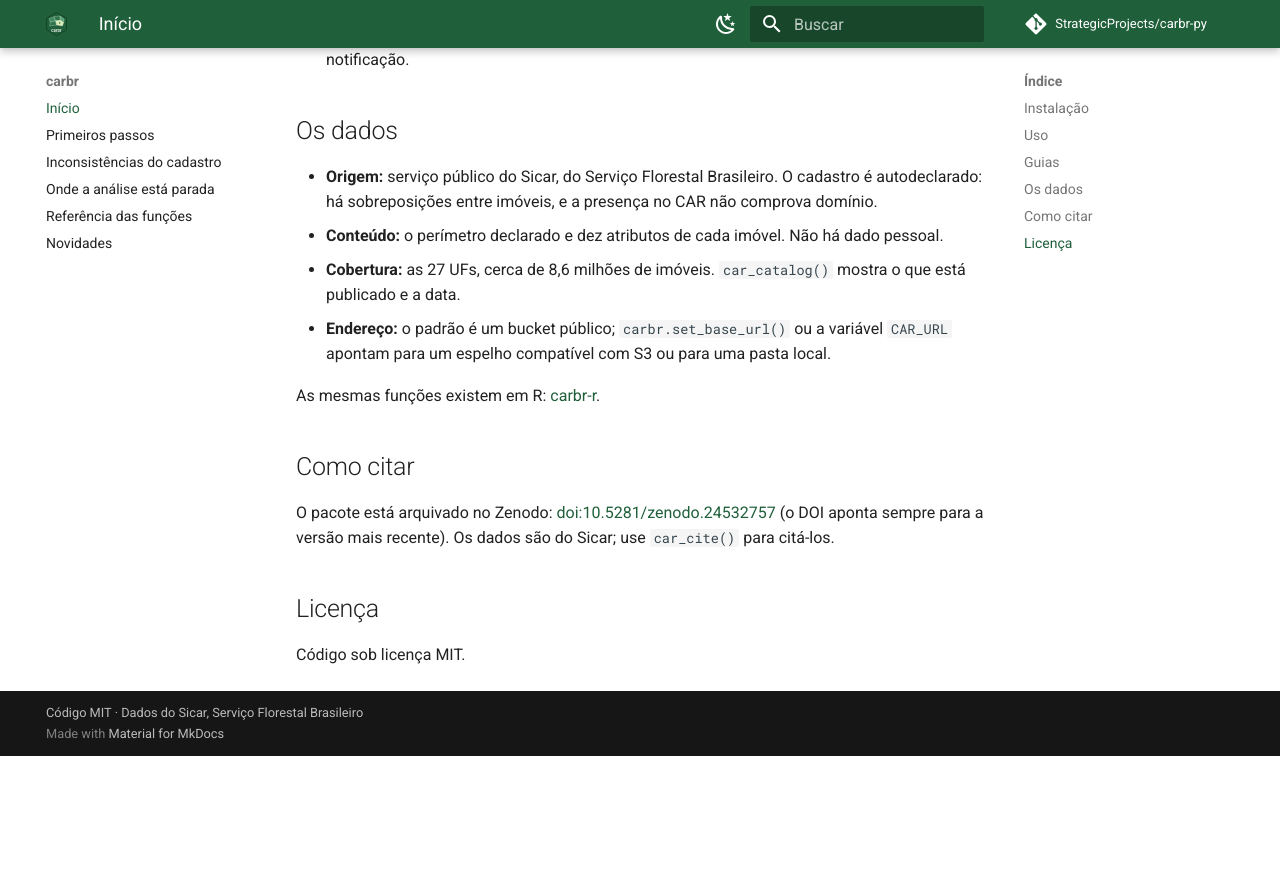
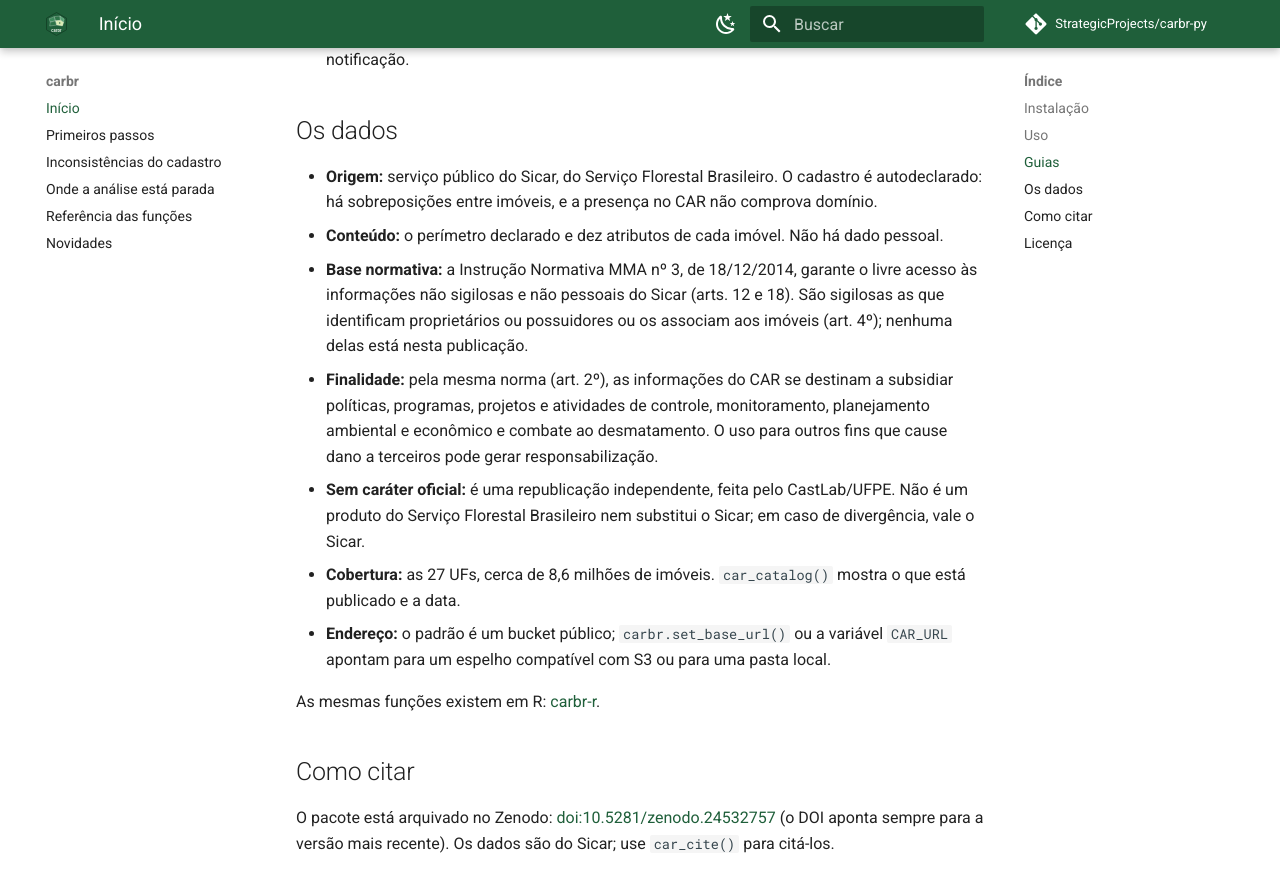
Before and after one commit to castlaboratory/carbr-py, an MkDocs documentation site: the page built from docs/index.md, in a window 1280 px wide and 900 px high, scrolled down 1145 px. Shown: the top 892 px of the window. Built offline with MkDocs 1.6.1 and Material for MkDocs 9.7.7, drawn with Linux system fonts in a browser that asks for light colours; comment, search, counter and statistics services are not loaded; before the commit the page ends 1901 px from its top, so only the background shows below that.

Commit message:
Aviso sobre os dados: base normativa, finalidade e caráter não oficial
Co-Authored-By: Claude Fable 5.2 <noreply@anthropic.com>
Claude-Session: https://claude.ai/code/session_01358TeYzUz76CvMr3LYTf2D

```diff
--- a/docs/index.md
+++ b/docs/index.md
@@ -53,6 +53,17 @@ carbr.car_tbl("PE").aggregate("status, size_class, count(*) AS n").df()
 - **Origem:** serviço público do Sicar, do Serviço Florestal Brasileiro. O cadastro é
   autodeclarado: há sobreposições entre imóveis, e a presença no CAR não comprova domínio.
 - **Conteúdo:** o perímetro declarado e dez atributos de cada imóvel. Não há dado pessoal.
+- **Base normativa:** a Instrução Normativa MMA nº 3, de 18/12/2014, garante o livre acesso às
+  informações não sigilosas e não pessoais do Sicar (arts. 12 e 18). São sigilosas as que
+  identificam proprietários ou possuidores ou os associam aos imóveis (art. 4º); nenhuma delas
+  está nesta publicação.
+- **Finalidade:** pela mesma norma (art. 2º), as informações do CAR se destinam a subsidiar
+  políticas, programas, projetos e atividades de controle, monitoramento, planejamento ambiental
+  e econômico e combate ao desmatamento. O uso para outros fins que cause dano a terceiros pode
+  gerar responsabilização.
+- **Sem caráter oficial:** é uma republicação independente, feita pelo CastLab/UFPE. Não é um
+  produto do Serviço Florestal Brasileiro nem substitui o Sicar; em caso de divergência, vale o
+  Sicar.
 - **Cobertura:** as 27 UFs, cerca de 8,6 milhões de imóveis. `car_catalog()` mostra o que está
   publicado e a data.
 - **Endereço:** o padrão é um bucket público; `carbr.set_base_url()` ou a variável `CAR_URL`
```
Also changed, not shown: README.md (+11 -0 lines).
